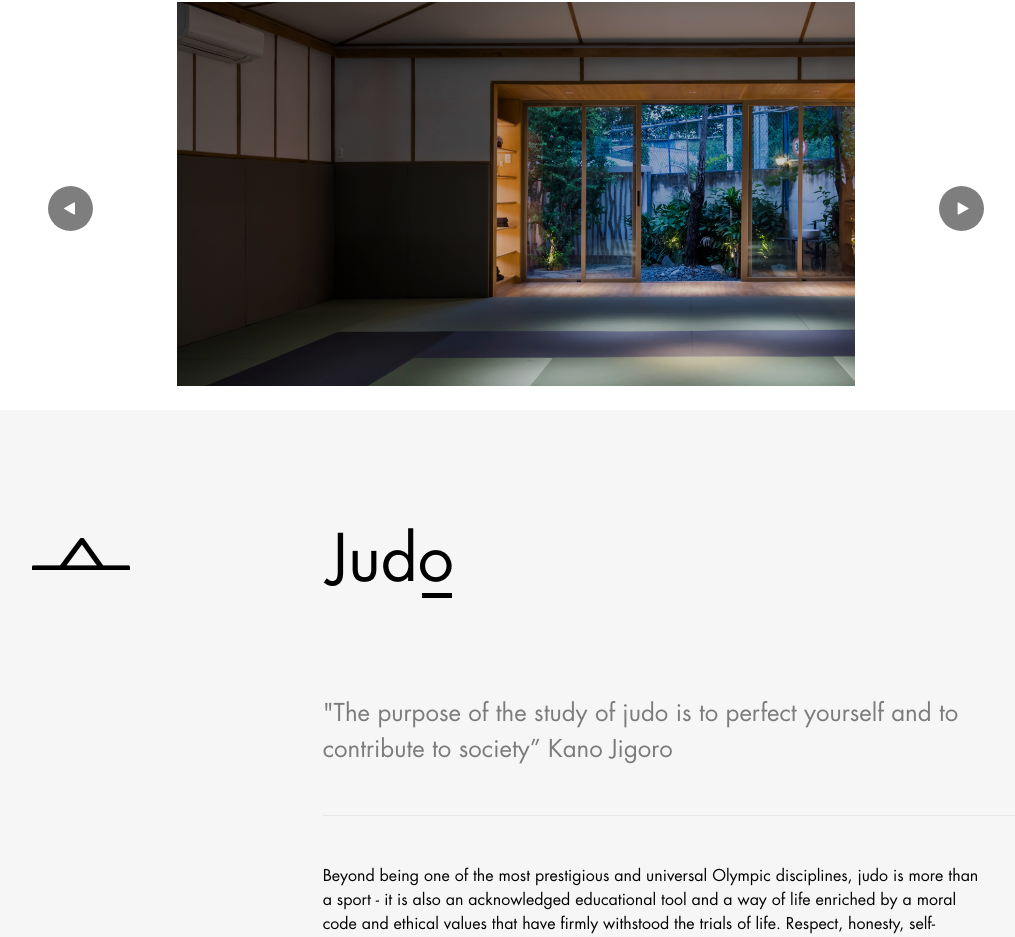
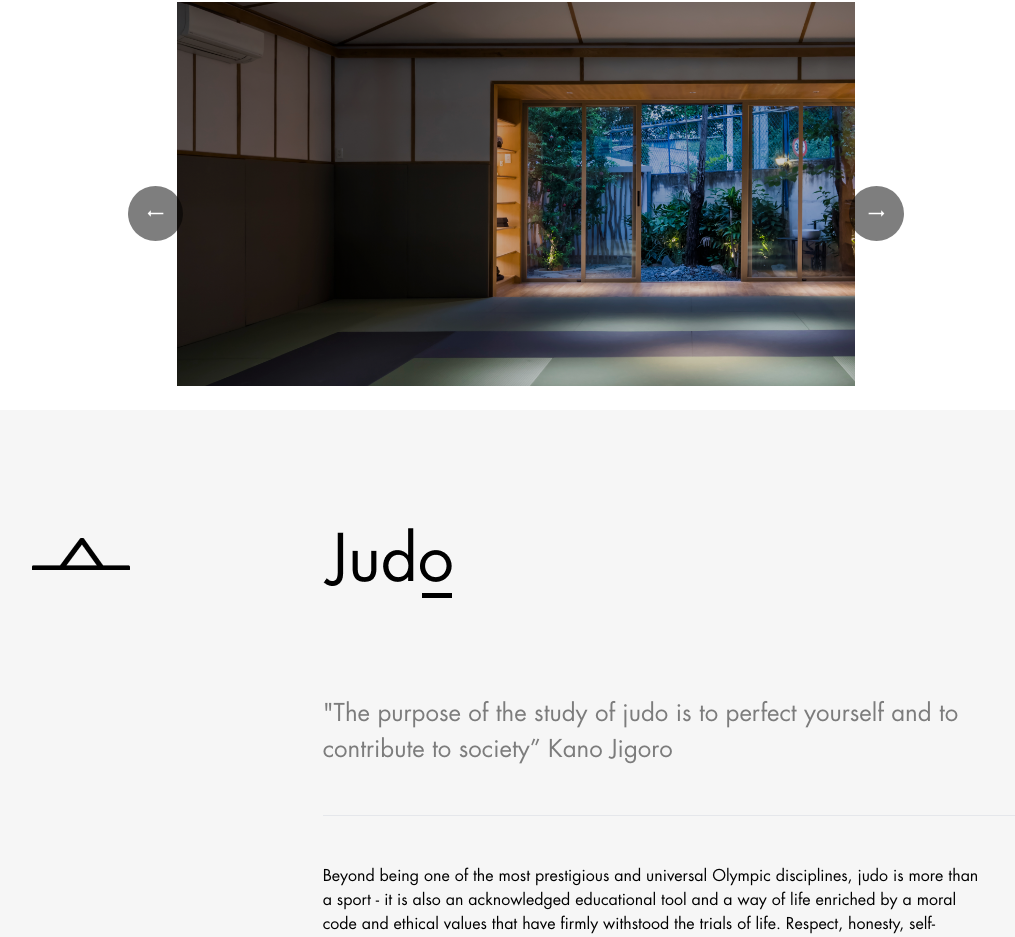
Before and after one commit to akpascalp/ssjc-site, a Vue app: page / in a window 1280 px wide. Shown: the part 4609-5546 px from the top of the page, without its empty margins (184-1199 px from the left). Built offline with nearby package versions, Linux system fonts and the light colour scheme.

Commit message:
Carousel buttons

```diff
--- a/src/components/Carousel.vue
+++ b/src/components/Carousel.vue
@@ -8,20 +8,16 @@
       </div>
     </div>
     <div>
-      <button @click="prev" class="absolute top-1/2 m-4 opacity-50 hover:opacity-100 ease-in duration-100">
-        <svg width="45" height="45" viewBox="0 0 70 70" fill="none" xmlns="http://www.w3.org/2000/svg">
-          <circle cx="35" cy="35" r="35" transform="matrix(-1 0 0 1 70 0)" fill="black" />
-          <path
-            d="M25.5 34.134C24.8333 34.5189 24.8333 35.4811 25.5 35.866L40.5 44.5263C41.1667 44.9112 42 44.4301 42 43.6603L42 26.3397C42 25.5699 41.1667 25.0888 40.5 25.4737L25.5 34.134Z"
-            fill="white" />
+      <button @click="prev" class="absolute top-1/2 left-20 m-4 opacity-50 hover:opacity-100 ease-in duration-100">
+        <svg width="55" height="55" viewBox="0 0 70 70" fill="none" xmlns="http://www.w3.org/2000/svg">
+          <circle cx="35" cy="35" r="35" fill="black" />
+          <path d="M29 31V34H45V36H29V39L25 35L29 31Z" fill="white" />
         </svg>
       </button>
-      <button @click="next" class="absolute top-1/2 right-0 m-4 opacity-50 hover:opacity-100 ease-in duration-100">
-        <svg width="45" height="45" viewBox="0 0 70 70" fill="none" xmlns="http://www.w3.org/2000/svg">
+      <button @click="next" class="absolute top-1/2 right-20 m-4 opacity-50 hover:opacity-100 ease-in duration-100">
+        <svg width="55" height="55" viewBox="0 0 70 70" fill="none" xmlns="http://www.w3.org/2000/svg">
           <circle cx="35" cy="35" r="35" fill="black" />
-          <path
-            d="M45.5 34.134C46.1667 34.5189 46.1667 35.4811 45.5 35.866L30.5 44.5263C29.8333 44.9112 29 44.4301 29 43.6603L29 26.3397C29 25.5699 29.8333 25.0888 30.5 25.4737L45.5 34.134Z"
-            fill="white" />
+          <path d="M41 31V34H25V36H41V39L45 35L41 31Z" fill="white" />
         </svg>
       </button>
     </div>
--- a/src/style.css
+++ b/src/style.css
@@ -4,7 +4,7 @@
 
 @layer components {
   .btn-primary {
-    @apply font-futura text-[16px] px-10 py-6 border-[#D2D2D2] border-solid border-2 hover:ring-2;
+    @apply font-futura text-[16px] px-10 py-6 border-[#D2D2D2] border-solid border-2 hover:ring-2 ring-gray-300 transition duration-200 ease-in-out;
   }
 }
 
```
